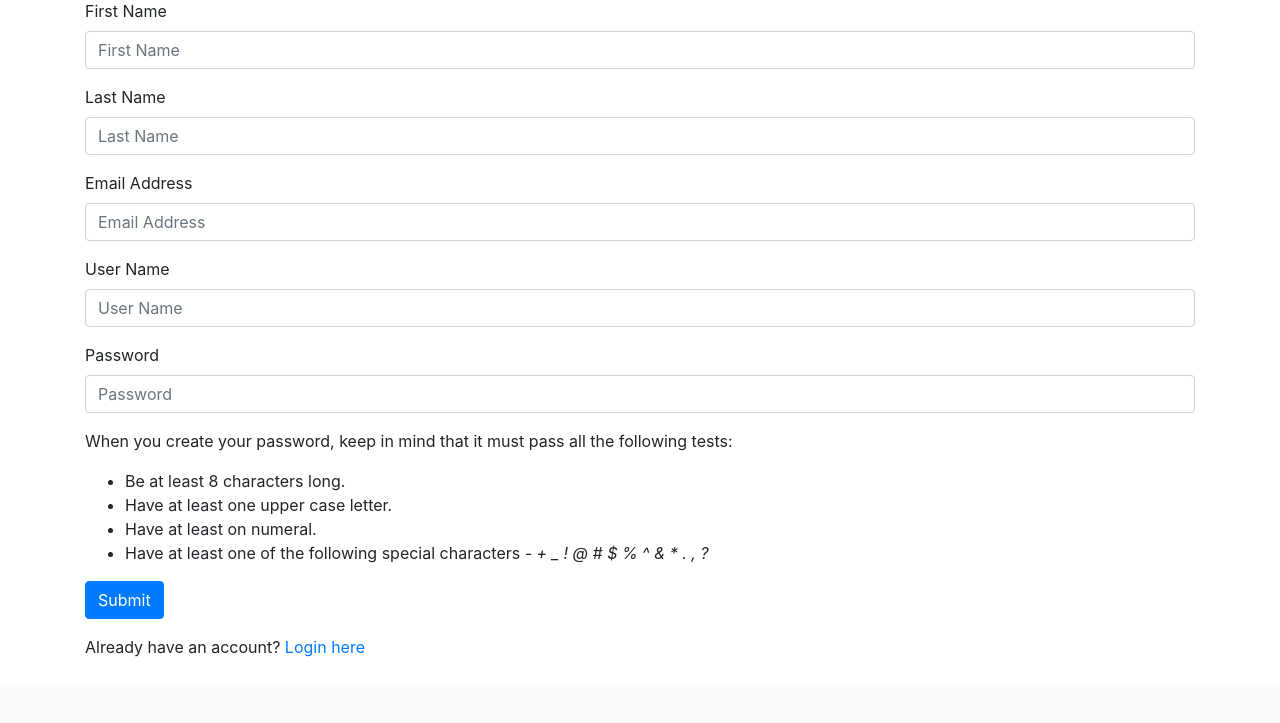
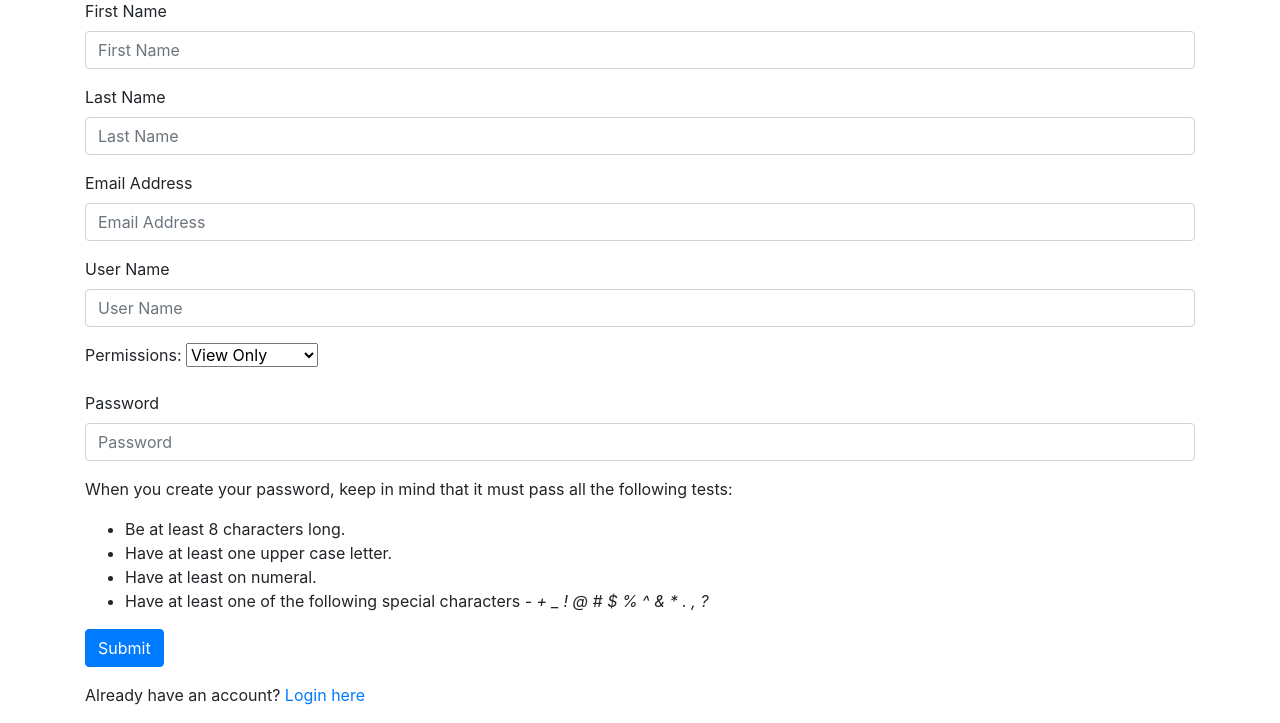
Before and after one commit to dgr-crenshaw/donationsAppFlask, a Flask app: page /register in a window 1280 px wide. Shown: the part 113-836 px from the top of the page. Before the commit the page ends 770 px from the top, so only its background shows below. Run offline with Flask 3, Linux system fonts and the light colour scheme; a user stored in the database is signed in; some libraries are stand-ins or nearby versions.

Commit message:
added user management levels to control access to functionality

```diff
--- a/app.py
+++ b/app.py
@@ -119,7 +119,7 @@ def favicon():
 
 @app.route('/')
 def index():
-    return render_template('index.html')
+    return render_template('index.html', session=session)
 
 @app.route('/shop')
 def shop():
@@ -302,7 +302,8 @@ def authenticate():
         conn.close()
 
         if userDBRows is not None:
-            pWordCheck = userDBRows[5]
+            permissions = userDBRows[5]
+            pWordCheck = userDBRows[6]
             pWordCheck = pWordCheck.encode('utf-8')
             pWordTest = bcrypt.checkpw(pWord,pWordCheck)
 
@@ -314,6 +315,7 @@ def authenticate():
              return render_template('login.html')
 
         session['logged_in'] = True
+        session['permissions'] = permissions
         flash('You are logged in. Use the extended menu to see your options.','info')
         return render_template('index.html')
 
@@ -329,6 +331,7 @@ def register():
         lastName = request.form['lastName']
         eMail = request.form['eMail']
         userName = request.form['userName']
+        permissions = request.form['permissions']
         passWord = request.form['passWord']
 
         #update values for entry to return
@@ -338,6 +341,7 @@ def register():
         'attributeValueLastName': lastName,
         'attributeValueEmailAddress': eMail,
         'attributeValueUserName': userName,
+        'attributeValuePermissions': permissions,
         'attributeValuePassWord': passWord
         }
 
@@ -408,7 +412,7 @@ def register():
             return render_template('register.html', contentDictionary=contentDictionary)
 
         else:
-            conn.execute('INSERT INTO facilityDBUsers VALUES (NULL, ?, ?, ?, ?, ?, ?, ?)', (firstName, lastName, eMail, userName, passWordHash,'0','none'))
+            conn.execute('INSERT INTO facilityDBUsers VALUES (NULL, ?, ?, ?, ?, ?, ?, ?, ?)', (firstName, lastName, eMail, userName, permissions, passWordHash,'0','none'))
             conn.commit()
             conn.close()
 
@@ -422,6 +426,7 @@ def register():
         'attributeValueLastName': 'Last Name',
         'attributeValueEmailAddress': 'Email Address',
         'attributeValueUserName': 'User Name',
+        'attributeValuePermissions': 'Permissions',
         'attributeValuePassWord': 'Password'
     }
         return render_template('register.html', contentDictionary = contentDictionary)
--- a/csvUsersForExport.csv
+++ b/csvUsersForExport.csv
@@ -1,3 +1,3 @@
-id,firstName,lastName,eMail,userName,passWord,resetStatus,resetCode
-1,Don,Rideaux-Crenshaw,dgrc@crowswood.com,donR-C,$2a$12$QdG4EoGwNO/8eVIYn6lMVOGx40OKey1xEpudrZz.v1pB0kiygLQCW,0,none
-2,Susan,Lampe,sslampe68@gmail.com,SusanL,$2a$12$hpCjYqoeB.COZG8v53D9juyrSWlML1lUs.bnsrfmY5DKMEgoWtdBO, 0,none
+id,firstName,lastName,eMail,userName,permissions,passWord,resetStatus,resetCode
+1,Don,Rideaux-Crenshaw,dgrc@crowswood.com,donR-C,S,$2a$12$QdG4EoGwNO/8eVIYn6lMVOGx40OKey1xEpudrZz.v1pB0kiygLQCW,0,none
+2,Susan,Lampe,sslampe68@gmail.com,SusanL,A,$2a$12$hpCjYqoeB.COZG8v53D9juyrSWlML1lUs.bnsrfmY5DKMEgoWtdBO, 0,none
--- a/importCSVUsers.py
+++ b/importCSVUsers.py
@@ -15,6 +15,7 @@ CREATE TABLE IF NOT EXISTS facilityDBUsers (
     lastName TEXT,
     eMail TEXT,
     userName TEXT,
+    permissions TEXT,
     passWord TEXT,
     resetStatus BOOL,
     resetCode TEXT
@@ -33,7 +34,7 @@ with open('csvUsersForExport.csv', 'r') as file:
     for row in csv_reader:
         print(row)
         cursor.execute('''
-        INSERT INTO facilityDBUsers (id, firstName, lastName, eMail, userName, passWord, resetStatus, resetCode) VALUES (?, ?, ?, ?, ?, ?, ?, ?)
+        INSERT INTO facilityDBUsers (id, firstName, lastName, eMail, userName, permissions, passWord, resetStatus, resetCode) VALUES (?, ?, ?, ?, ?, ?, ?, ?, ?)
         ''', row)
 
 # Commit changes and close the connection
--- a/templates/base.html
+++ b/templates/base.html
@@ -47,9 +47,11 @@
                   <a class="nav-link" href="{{ url_for('deleteEmptyCategory')}}">Remove Unused Categories</a>
                 </li>
 
+                {% if session['permissions'] == 'S': %}
                 <li class="nav-item active">
                   <a class="nav-link" href="{{ url_for('register')}}">Register New User</a>
                 </li>
+                {% endif %}
 
                 <li class="nav-item active">
                   <a class="nav-link" href="{{ url_for('logout')}}">Logout</a>
--- a/templates/checkUsers.html
+++ b/templates/checkUsers.html
@@ -3,6 +3,6 @@
 {% block content %}
     <h1>{% block title %} 66 West Users {% endblock %}</h1>
 {% for userEntry in facilityDBUsers %}
-    <p>{{ userEntry['firstName']}}&nbsp;{{ userEntry['lastName']}}&nbsp;{{ userEntry['eMail']}}&nbsp;{{ userEntry['userName']}}&nbsp;{{ userEntry['passWord']}}</p>
+    <p>{{ userEntry['firstName']}}&nbsp;{{ userEntry['lastName']}}&nbsp;{{ userEntry['eMail']}}&nbsp;{{ userEntry['userName']}}&nbsp;{{ userEntry['permissions']}}&nbsp;{{ userEntry['passWord']}}</p>
 {% endfor %}
 {% endblock %}
--- a/templates/register.html
+++ b/templates/register.html
@@ -50,6 +50,15 @@
         </div>
 
         <div class="form-group">
+        <label for="permissions">Permissions:</label>
+        <select name="permissions" id="permissions">
+                <option value="N">View Only</option>
+                <option value="A">Edit Inventory</option>
+                <option value="S">Manage Users</option>
+        </select>
+    </div>
+
+        <div class="form-group">
         <label for="Password">Password</label>
                 <input type="password" name="passWord" {{ contentDictionary['attribute']}}="{{ contentDictionary['attributeValuePassWord'] }}"
                     class="form-control"
```
Also changed, not shown: testSQLEncrypt.py (added, +28 -0 lines), facilityDB.db.
